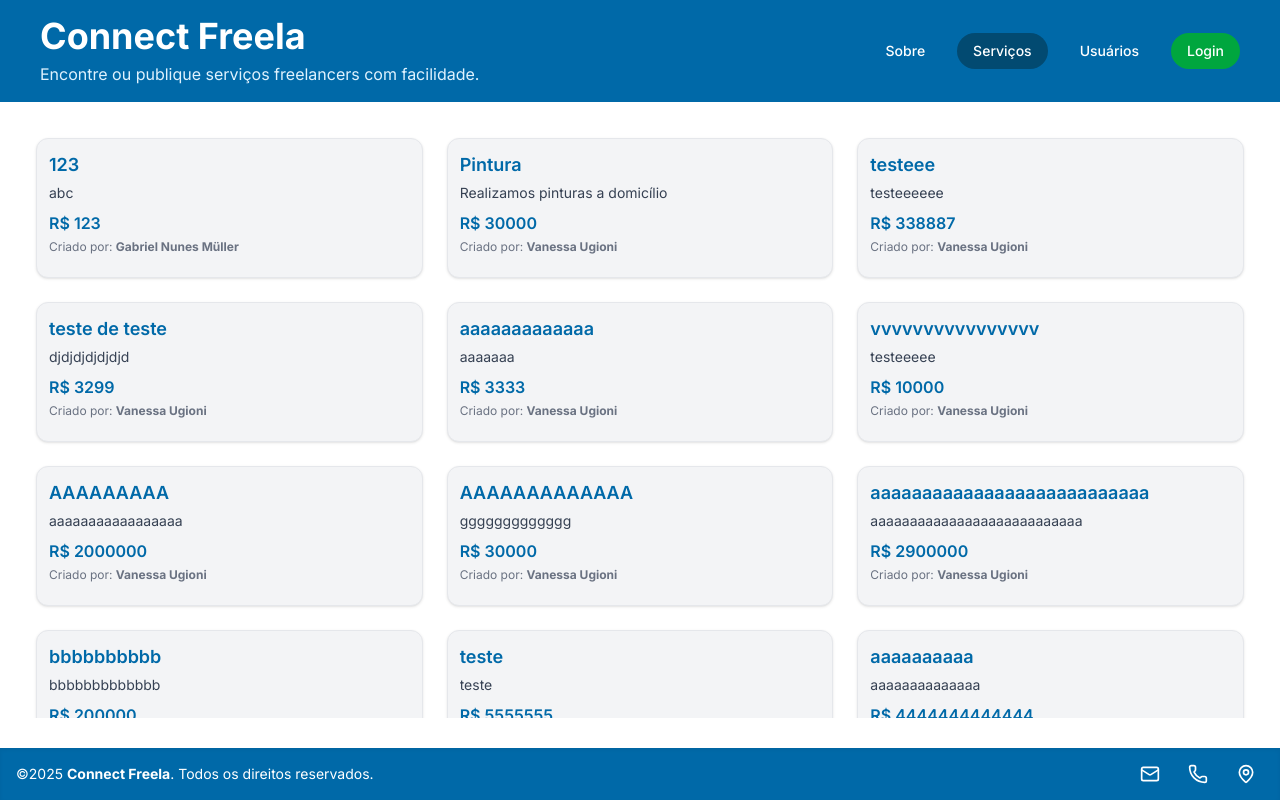
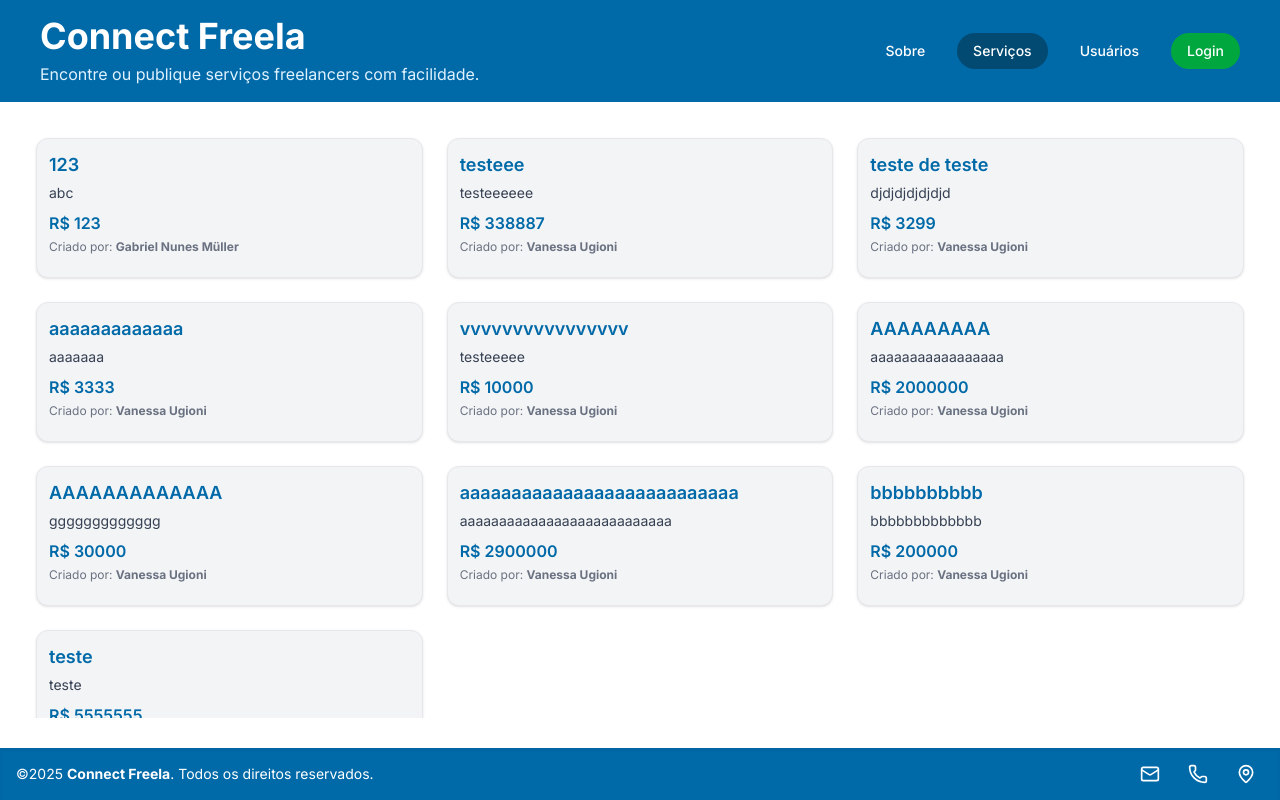
Before and after one commit to vanessaugioni/connect_freela, a React (Vite) app: page /service in a window 1280 px wide. Built offline with nearby package versions, Linux system fonts and the light colour scheme; data requests are answered from the project's data file.

Commit message:
delete-service

```diff
--- a/db.json
+++ b/db.json
@@ -43,13 +43,6 @@
       "description": "abc",
       "price": 123,
       "id": "7f51"
-    },
-    {
-      "id": "d824",
-      "title": "Pintura ",
-      "description": "Realizamos pinturas a domicílio",
-      "price": "30000",
-      "userId": "4cb0"
     },
     {
       "id": "70c8",
@@ -113,13 +106,6 @@
       "description": "teste",
       "price": "5555555",
       "userId": "4cb0"
-    },
-    {
-      "id": "9955",
-      "title": "aaaaaaaaaa",
-      "description": "aaaaaaaaaaaaaa",
-      "price": "4444444444444",
-      "userId": "4cb0"
     }
   ]
 }
--- a/src/pages/service.jsx
+++ b/src/pages/service.jsx
@@ -100,6 +100,24 @@ export default function Servico() {
     await fetchServices();
   };
 
+
+  const handleDelete = async (serviceId) => {
+    const confirmDelete = window.confirm("Tem certeza que deseja excluir este serviço?");
+    if (!confirmDelete) return;
+
+    try {
+      await fetch(`http://localhost:3000/services/${serviceId}`, {
+        method: "DELETE",
+      });
+      await fetchServices();
+    } catch (error) {
+      console.error("Erro ao excluir serviço:", error);
+      alert("Falha ao excluir serviço.");
+    }
+  };
+
+
+
   return (
    <div className="p-4">
       {user && (
@@ -147,6 +165,7 @@ export default function Servico() {
                   Editar
                 </button>
                 <button
+                  onClick={() => handleDelete(service.id)}
                   className="bg-red-600 text-white border px-3 py-1.5 rounded-md text-sm font-medium hover:bg-red-700 hover:text-white transition"
                 >
                   Excluir
```
